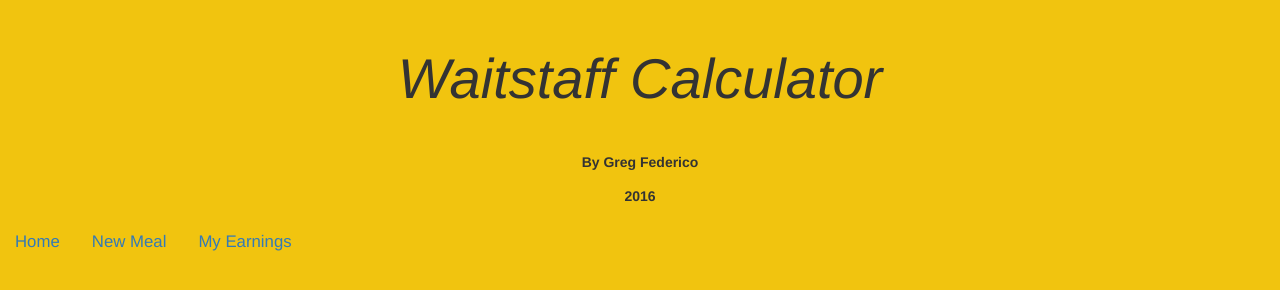
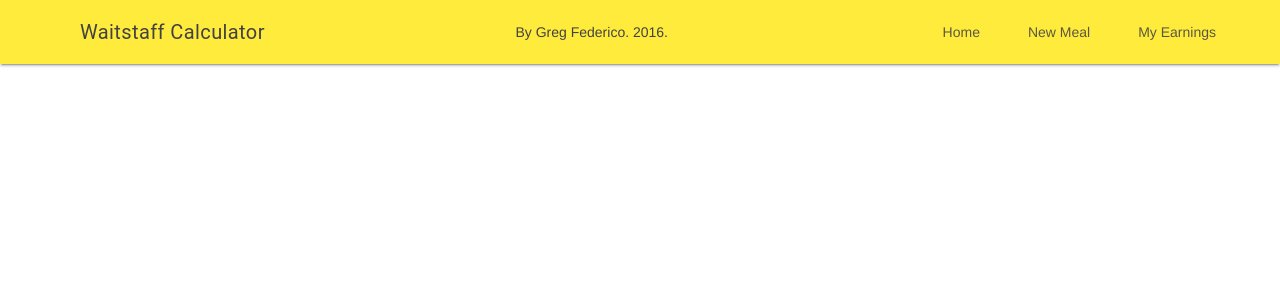
Before and after one commit to gfed53/waitstaff-calc, a website: page index.html in a window 1280 px wide. Drawn offline with nearby package versions, Linux system fonts and the light colour scheme.

Commit message:
Now using Material Design Lite

```diff
--- a/index.html
+++ b/index.html
@@ -2,30 +2,45 @@
 <html ng-app="myApp" lang="en">
 <head>
 	<meta charset="UTF-8">
+	<meta name="viewport" content="width=device-width, initial-scale=1.0">
 	<title>Document</title>
 	<link rel="stylesheet" href="https://maxcdn.bootstrapcdn.com/bootstrap/3.3.6/css/bootstrap.min.css" integrity="sha384-1q8mTJOASx8j1Au+a5WDVnPi2lkFfwwEAa8hDDdjZlpLegxhjVME1fgjWPGmkzs7" crossorigin="anonymous">
+	<link rel="stylesheet" href="https://fonts.googleapis.com/icon?family=Material+Icons">
+	<link rel="stylesheet" href="https://code.getmdl.io/1.1.3/material.yellow-blue.min.css">
 	<link rel="stylesheet" href="styles/style.css">
 </head>
 <body ng-class="{loading: isLoading}">
-		<div class="masthead">
-			<h1>Waitstaff Calculator</h1>
-			<p>By Greg Federico</p>
-			<p>2016</p>
+	<div class="mdl-layout mdl-js-layout">
+		<header class="masthead mdl-layout__header">
+			<div class="mdl-layout__header-row">
+				<span class="mdl-layout-title">Waitstaff Calculator</span>
+				<div class="mdl-layout-spacer"></div>
+				<span>By Greg Federico. 2016.</span>
+				<div class="mdl-layout-spacer"></div>
+				<nav class="mdl-navigation mdl-layout--large-screen-only">
+					<a class="mdl-navigation__link" href="#/">Home</a>
+					<a class="mdl-navigation__link" href="#/new-meal">New Meal</a>
+					<a class="mdl-navigation__link" href="#/my-earnings">My Earnings</a>
+				</nav>
 			</div>
-		<ul class="nav nav-pills">
-			<li role="presentation"><a href="#/">Home</a></li>
-			<li role="presentation"><a href="#/new-meal">New Meal</a></li>
-			<li role="presentation"><a href="#/my-earnings">My Earnings</a></li>
-		</ul>
-		<!-- <a href="#/">Home</a>
-		<a href="#/new-meal">Enter New Meal</a>
-		<a href="#/my-earnings">My Earnings</a> -->
-		<div class="animate-view-container">
+		</header>
+		<div class="mdl-layout__drawer">
+			<span class="mdl-layout-title">Waitstaff Calculator</span>
+			<nav class="mdl-navigation">
+				<a class="mdl-navigation__link" href="#/">Home</a>
+				<a class="mdl-navigation__link" href="#/new-meal">New Meal</a>
+				<a class="mdl-navigation__link" href="#/my-earnings">My Earnings</a>
+			</nav>
+		</div>
+		<div class="animate-view-container mdl-layout-content">
 			<div class="animate-view" ng-view></div>
+		</div>
 	</div>
 	<script src="//code.jquery.com/jquery-1.12.0.min.js"></script>
 	<script src="//code.jquery.com/jquery-migrate-1.2.1.min.js"></script>
-		<script src="https://maxcdn.bootstrapcdn.com/bootstrap/3.3.6/js/bootstrap.min.js" integrity="sha384-0mSbJDEHialfmuBBQP6A4Qrprq5OVfW37PRR3j5ELqxss1yVqOtnepnHVP9aJ7xS" crossorigin="anonymous"></script><script type="text/javascript" src="bower_components/angular/angular.js"></script>
+	<script src="https://maxcdn.bootstrapcdn.com/bootstrap/3.3.6/js/bootstrap.min.js" integrity="sha384-0mSbJDEHialfmuBBQP6A4Qrprq5OVfW37PRR3j5ELqxss1yVqOtnepnHVP9aJ7xS" crossorigin="anonymous"></script>
+	<script defer src="https://code.getmdl.io/1.1.3/material.min.js"></script>
+	<script type="text/javascript" src="bower_components/angular/angular.js"></script>
 	<script type="text/javascript" src="bower_components/angular-route/angular-route.js"></script>
 	<script src="apps/angular-messages.js"></script>
 	<script src="bower_components/angular-animate/angular-animate.js"></script>
--- a/styles/style.css
+++ b/styles/style.css
@@ -1,15 +1,15 @@
 body, html { position:relative; min-height:100%; }
 
-body {
+/*body {
 	background-color: #f1c40f;
-}
+}*/
 
-section, .directions {
+/*section, .directions {
 	border: 2px solid black;
 	margin-bottom: 1.5em;
 	border-radius: 1.5em;
-	background-color: #ecf0f1;
-}
+	background-color: rgba(241, 184, 15, 0.36);
+}*/
 
 h1, h2, .masthead p {
 	text-align: center;
@@ -36,8 +36,6 @@ p {
 
 ul {
 	text-align: center;
-	/*max-width: 40em;*/
-	/*margin: auto;*/
 }
 
 ul li {
@@ -86,24 +84,10 @@ footer p {
 
 /*Animations*/
 
-/*.loading {
-  position:relative;
-  height:100%;
+.animate-view-container {
+	position:relative;
+	/*min-height: 100%; */
 }
-.loading:before {
-  position:absolute;
-  content:"";
-  left:0;
-  bottom:0;
-  right:0;
-  top:0;
-  z-index:1000;
-  background:rgba(255,255,255,0.9) no-repeat center center;
-  background-image: url('./loading-animation.gif');
-}*/
-/* .animate-view-container { position:relative; min-height: 100%; } */
-
-.animate-view-container { position:relative; min-height: 100%; }
 .animate-view {
     transition:1s linear all;
     position:absolute;
```
Lines whose indentation alone changed are shown as unchanged.
